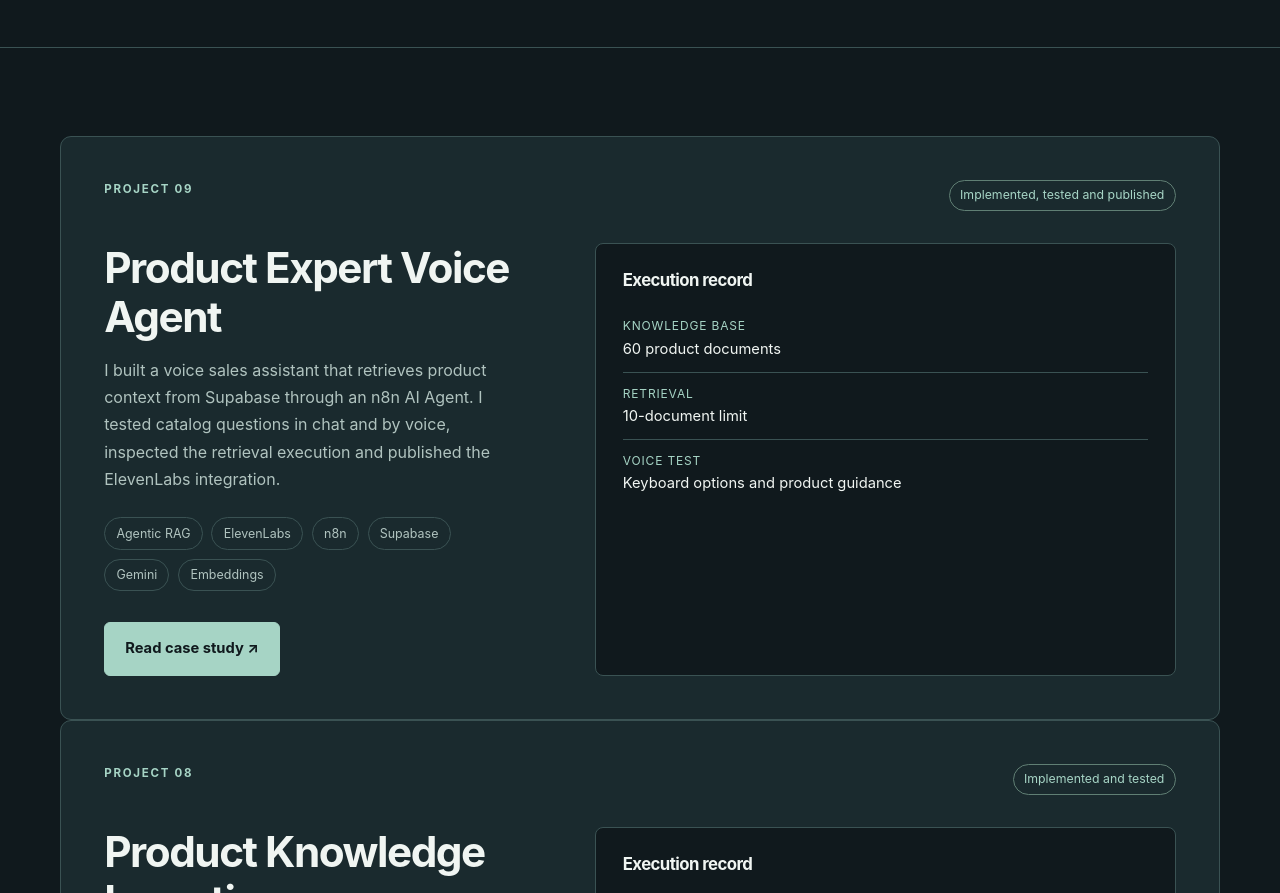
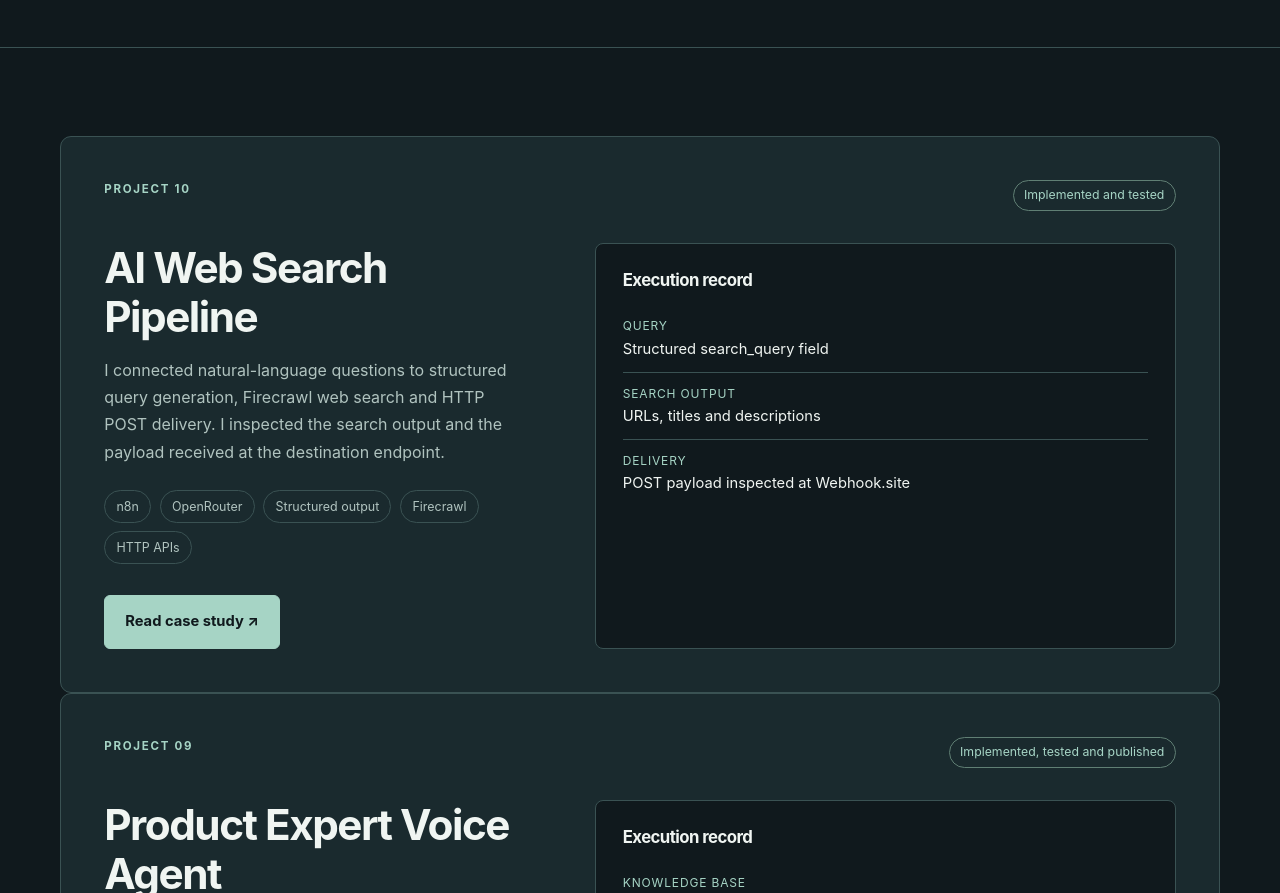
Before and after one commit to wagner-stoffel/portfolio, a plain HTML site: page projects.html in a window 1280 px wide. Shown: the part 540-1433 px from the top of the page. Drawn offline with Linux system fonts and the light colour scheme.

Commit message:
Add AI web search pipeline case study and project listing

```diff
--- a/projects.html
+++ b/projects.html
@@ -11,6 +11,11 @@
 <main id="main">
 <section class="intro container"><p class="eyebrow">Selected projects</p><h1>Practical work.<br><em>Clear evidence.</em></h1><p class="lead">Each case study explains what I designed or implemented, records observed results and distinguishes tested work from unverified delivery.</p></section>
 <section class="section bordered"><div class="container">
+<article class="project"><div class="project-meta"><p class="eyebrow">Project 10</p><span class="pill">Implemented and tested</span></div>
+<div class="split"><div><h2>AI Web Search Pipeline</h2><p>I connected natural-language questions to structured query generation, Firecrawl web search and HTTP POST delivery. I inspected the search output and the payload received at the destination endpoint.</p>
+<div class="tags"><span>n8n</span><span>OpenRouter</span><span>Structured output</span><span>Firecrawl</span><span>HTTP APIs</span></div>
+<a class="button primary" href="projects/10-ai-web-search-pipeline/README.md">Read case study ↗</a></div>
+<div class="facts"><h3>Execution record</h3><dl><div><dt>Query</dt><dd>Structured search_query field</dd></div><div><dt>Search output</dt><dd>URLs, titles and descriptions</dd></div><div><dt>Delivery</dt><dd>POST payload inspected at Webhook.site</dd></div></dl></div></div></article>
 <article class="project"><div class="project-meta"><p class="eyebrow">Project 09</p><span class="pill">Implemented, tested and published</span></div>
 <div class="split"><div><h2>Product Expert Voice Agent</h2><p>I built a voice sales assistant that retrieves product context from Supabase through an n8n AI Agent. I tested catalog questions in chat and by voice, inspected the retrieval execution and published the ElevenLabs integration.</p>
 <div class="tags"><span>Agentic RAG</span><span>ElevenLabs</span><span>n8n</span><span>Supabase</span><span>Gemini</span><span>Embeddings</span></div>
```
Also changed, not shown: 2 other files.
